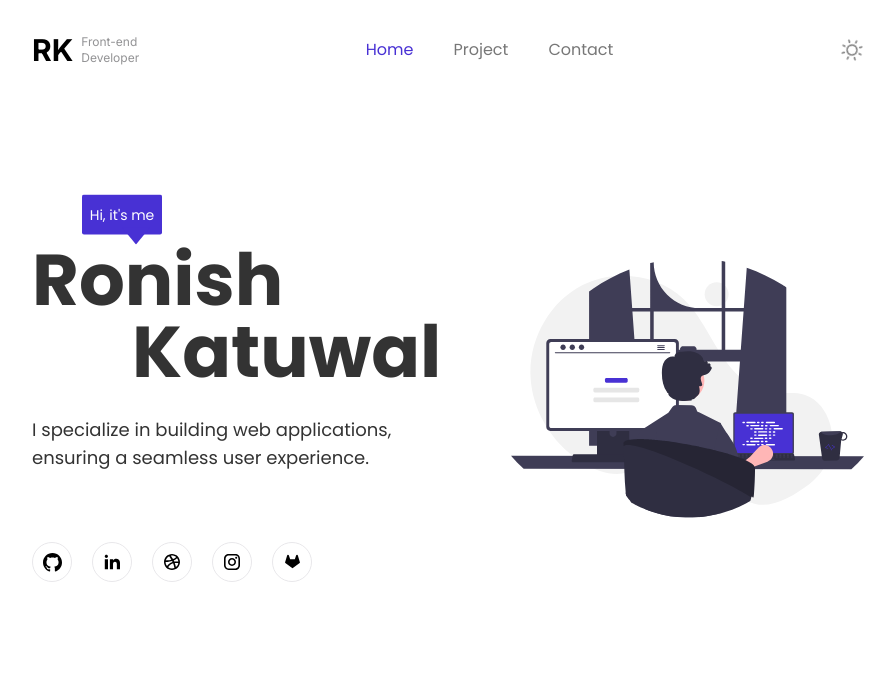
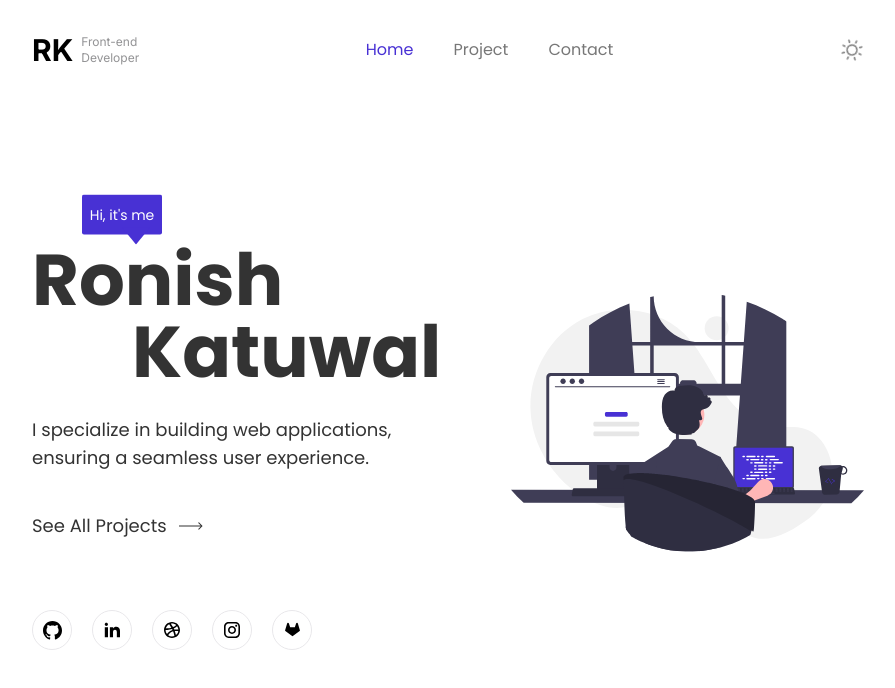
Before and after one commit to ronish00/Portfolio, a React (Vite) app: page / in a window 1280 px wide. Shown: the top 688 px of the page, without its empty margins (192-1087 px from the left). Built offline with nearby package versions, Linux system fonts and the light colour scheme.

Commit message:
added  a button

```diff
--- a/src/pages/Home.jsx
+++ b/src/pages/Home.jsx
@@ -10,6 +10,8 @@ import whiteinstagram from "../assets/icons/whiteinstagram.svg";
 import whitelinkedin from "../assets/icons/whitelinkedin.svg";
 import whitedribbble from "../assets/icons/whitedribbble.svg";
 import heroImg from "../assets/heroImg.svg";
+import smallArrow from "../assets/smallArrow.svg";
+import whiteSmallArrow from "../assets/WhiteSmallArrow.svg";
 import useTheme from "../context/Theme";
 import { Link } from "react-router-dom";
 
@@ -31,10 +33,21 @@ const Home = () => {
               <span className="sm:pl-[100px] pl-[50px]">Katuwal</span>
             </h1>
           </div>
-          <p className="text-[#333] dark:text-[#777] md:text-lg mt-7 text-lg max-w-[500px]">
+          <p className="text-[#333] dark:text-[#777] md:text-lg mt-7 mb-10 text-lg max-w-[500px]">
             I specialize in building web applications, ensuring a
             seamless user experience.
           </p>
+          <Link to="/project" className="flex items-center gap-3 text-lg text-[#333] dark:text-[#777]">
+            See All Projects
+            {
+              thememode === 'light' ? (
+                  <img src={smallArrow} alt="smallArrow" srcSet="" />
+              ) : (
+                  <img src={whiteSmallArrow} alt="smallArrow" srcSet="" />
+              )
+            }
+          </Link>
+
           <div className="flex gap-5 mt-[70px]">
             {
               thememode === 'light' ? (
```
Also changed, not shown: src/assets/smallArrow.svg (added), src/assets/whiteSmallArrow.svg (added).
